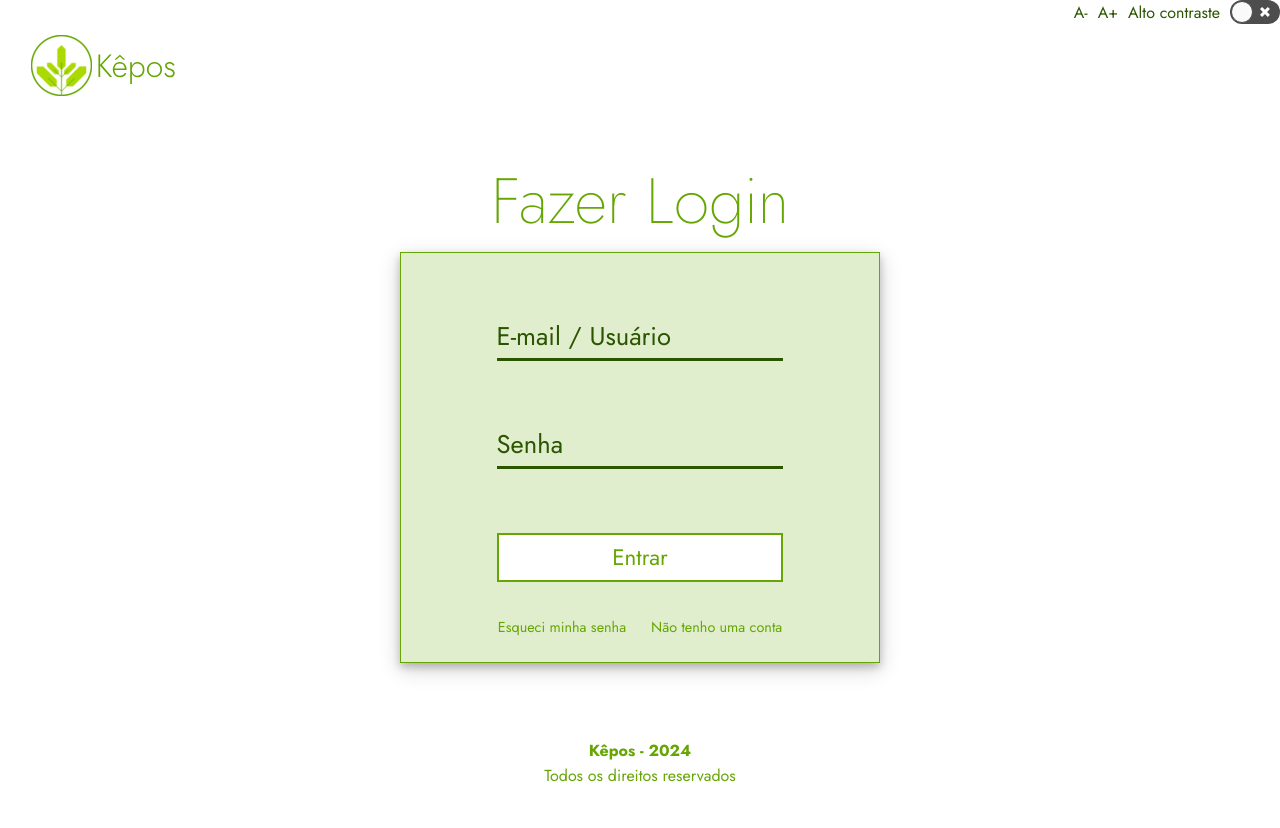
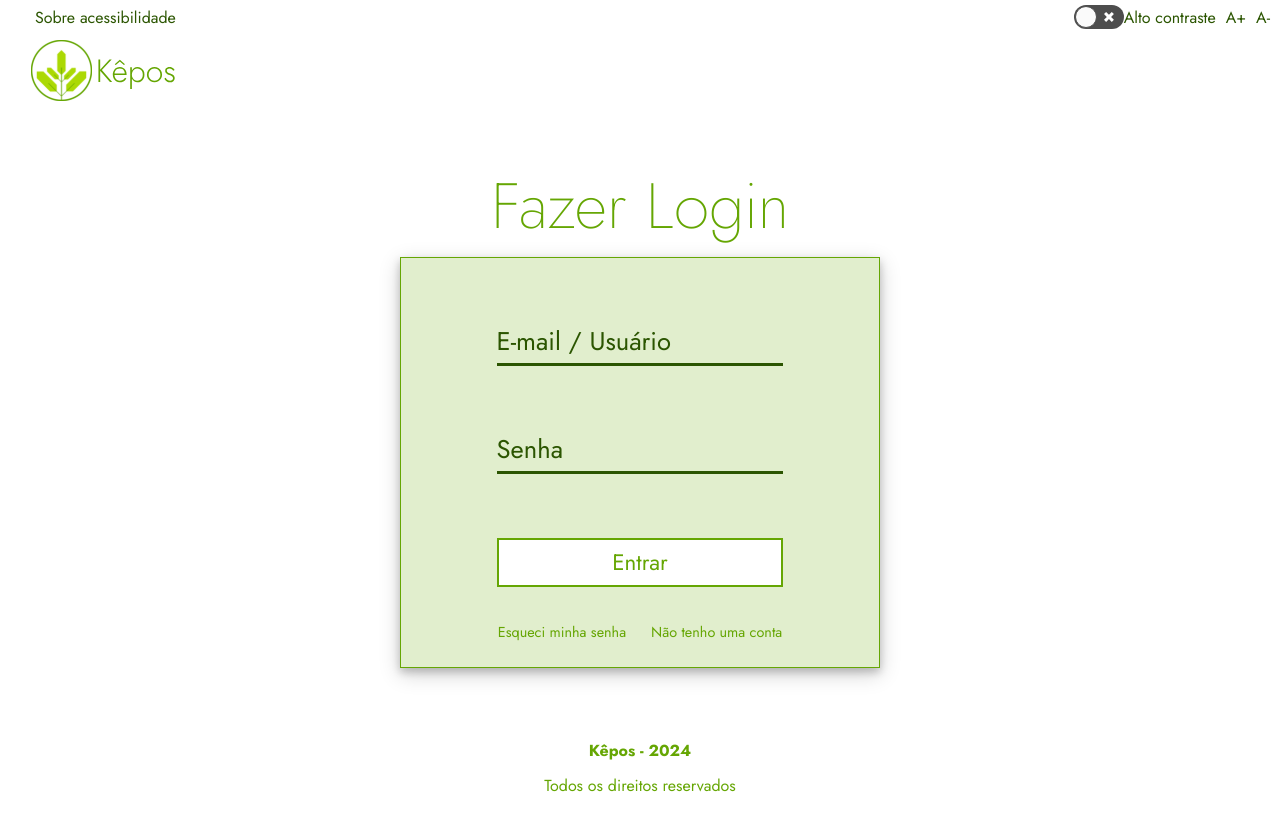
Before and after one commit to Project-Kepos/kepos-front-end, a React (Vite) app: page /sign-in in a window 1280 px wide. Built offline with nearby package versions, Linux system fonts and the light colour scheme; no server answers.

Commit message:
Acessibility page

```diff
--- a/src/components/accessibility-bar/index.jsx
+++ b/src/components/accessibility-bar/index.jsx
@@ -1,5 +1,5 @@
 import 'react-toggle/style.css'
-
+import { Link } from 'react-router-dom'
 import Cookies from 'js-cookie'
 import { useEffect, useState } from 'react'
 import Toggle from 'react-toggle'
@@ -46,19 +46,24 @@ const AccessibilityBar = () => {
 
   return (
     <div className={styles.accessibilityBox}>
+      <Link className= {styles.sobreacessibilidade} to="acessibilidade">
+        Sobre acessibilidade
+      </Link>
       <a className={styles.changeSizeText} onClick={decreaseFontSize}>
         A-
       </a>
       <a className={styles.changeSizeText} onClick={increaseFontSize}>
         A+
       </a>
-      <span className={styles.contrastText}>Alto contraste</span>
+
       <div className={styles.contrast}>
+      <div className={styles.contrastText}>Alto contraste</div>
         <Toggle
           className="customToggle"
           checked={colorAccessibility}
           onChange={handleChangeColor}
         />
+
       </div>
     </div>
   )
--- a/src/components/accessibility-bar/styles.module.css
+++ b/src/components/accessibility-bar/styles.module.css
@@ -1,14 +1,19 @@
 .accessibilityBox{
-    display: flex;
-    justify-content: flex-end;
+
     height: 10px;
+
     padding-bottom: 20px;
+    padding-top: 5px;
+}
+
+.contrastText{
+    padding-right: 10px;
+    float: right;
+
 }
 .contrast{
-    text-align: end;
-}
-.contrastText{
-    padding-right: 10px;
+    float: right;
+
 
 }
 .changeSizeText:hover{
@@ -17,4 +22,13 @@
 .changeSizeText{
     margin-right: 10px;
     height: 100px;
+    float: right;
 }
+
+.sobreacessibilidade {
+
+    margin-left: 35px;
+    text-align: start;
+    justify-content: flex-start;
+
+}
--- a/src/components/footer/index.jsx
+++ b/src/components/footer/index.jsx
@@ -5,6 +5,8 @@ const Footer = ({ authenticated = false }) => {
     <footer
       className={`${styles.footer} ${!authenticated && styles.unauthenticated}`}
     >
+
+
       <div style={!authenticated ? { justifyContent: 'center' } : null}>
         <strong>Kêpos - 2024</strong>
         <p>Todos os direitos reservados</p>
--- a/src/main.jsx
+++ b/src/main.jsx
@@ -1,7 +1,7 @@
 import React from 'react'
 import ReactDOM from 'react-dom/client'
 
-import App from './app.jsx'
+import App from './App.jsx'
 
 ReactDOM.createRoot(document.getElementById('root')).render(
   <React.StrictMode>
--- /dev/null
+++ b/src/pages/acessibilidade/index.jsx
@@ -0,0 +1,34 @@
+
+import styles from './styles.module.css'
+const Acessibilidade = () => {
+    return (
+
+        <div className={styles.container}>
+
+            <h1>Acessibilidade</h1>
+
+
+            <div className={styles.elementocontainer}>
+                <h2>Alto Contraste</h2>
+                <p>Alterna o esquema de cores dos textos e fundo da tela para branco e preto, maximizando o contraste para melhor leitura.
+                    Para acessá-lo é simples: basta levar o cursor para o canto superior direito da página e selecionar o botão "Alto contraste".
+                    Assim, é possível visualizar quando  função está ativa.</p>
+            </div>
+            <div className={styles.elementocontainer}>
+                <h2>Aumento de fonte</h2>
+                <p>Altera o tamanho geral das fontes contidas nas páginas. É possível escolher entre as opções aumento e redução de fontes através de dois botões. </p>
+                Os botões poderão ser encontrados no canto superior direito da página.
+            </div>
+            <div className={styles.elementocontainer}>
+                <h2>VLibras</h2>
+                <p> A suite VLibras é um conjunto de ferramentas gratuitas e de código aberto que traduz conteúdos digitais (texto, áudio e vídeo) em Português para Libras, tornando computadores, celulares e plataformas Web mais acessíveis para as pessoas surdas.
+                    O VLibras é o resultado de uma parceria entre o Ministério da Gestão e Inovação em Serviços Públicos (MGISP), por meio da Secretaria de Governo Digital (SGD), o Ministério dos Direitos Humanos e da Cidadania (MDHC), por meio da Secretaria Nacional dos Direitos da Pessoa com Deficiência (SNDPD), e a Universidade Federal da Paraíba (UFPB), através do Laboratório de Aplicações de Vídeo Digital (LAVID). </p>
+
+
+            </div>
+
+        </div>
+    )
+}
+
+export default Acessibilidade
--- /dev/null
+++ b/src/pages/acessibilidade/styles.module.css
@@ -0,0 +1,14 @@
+.container {
+    padding-left: 115px;
+    padding-top: 30px;
+    padding-right: 115px;
+
+}
+
+.elementocontainer {
+    padding-top: 50px;
+}
+
+p {
+    margin-top: 10px;
+}
```
Also changed, not shown: src/routes.jsx (+8 -0 lines).
